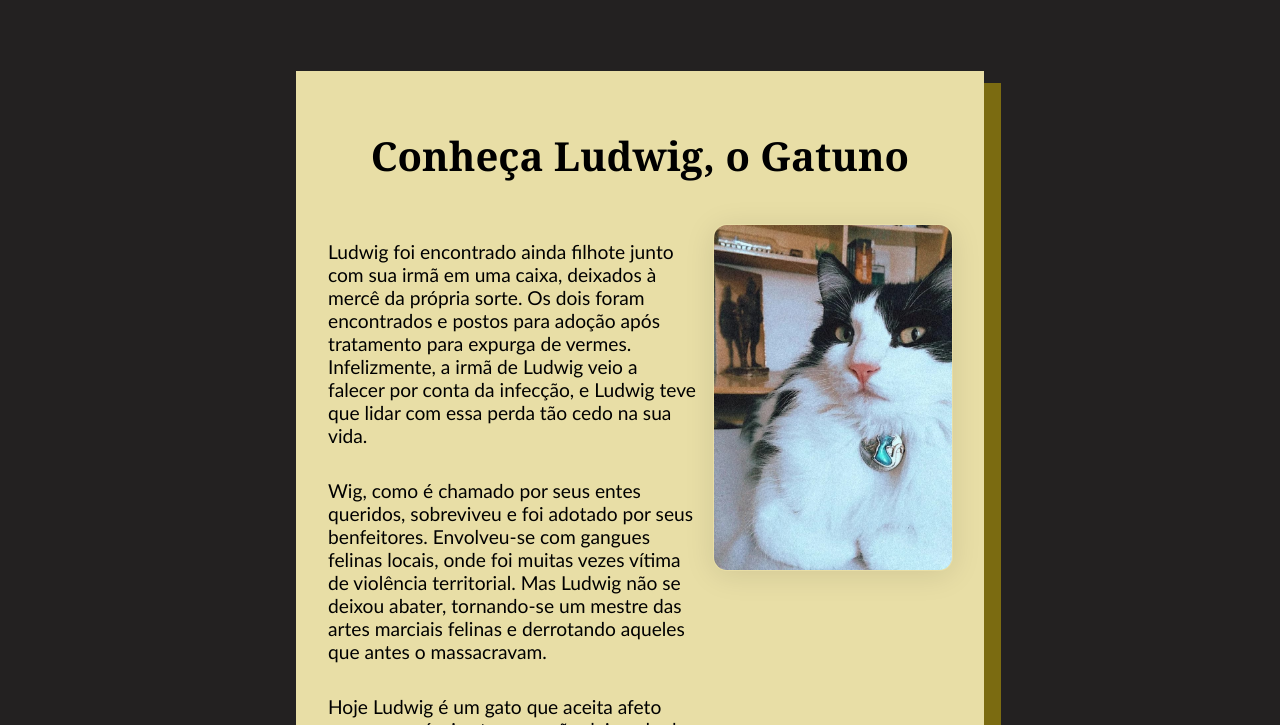
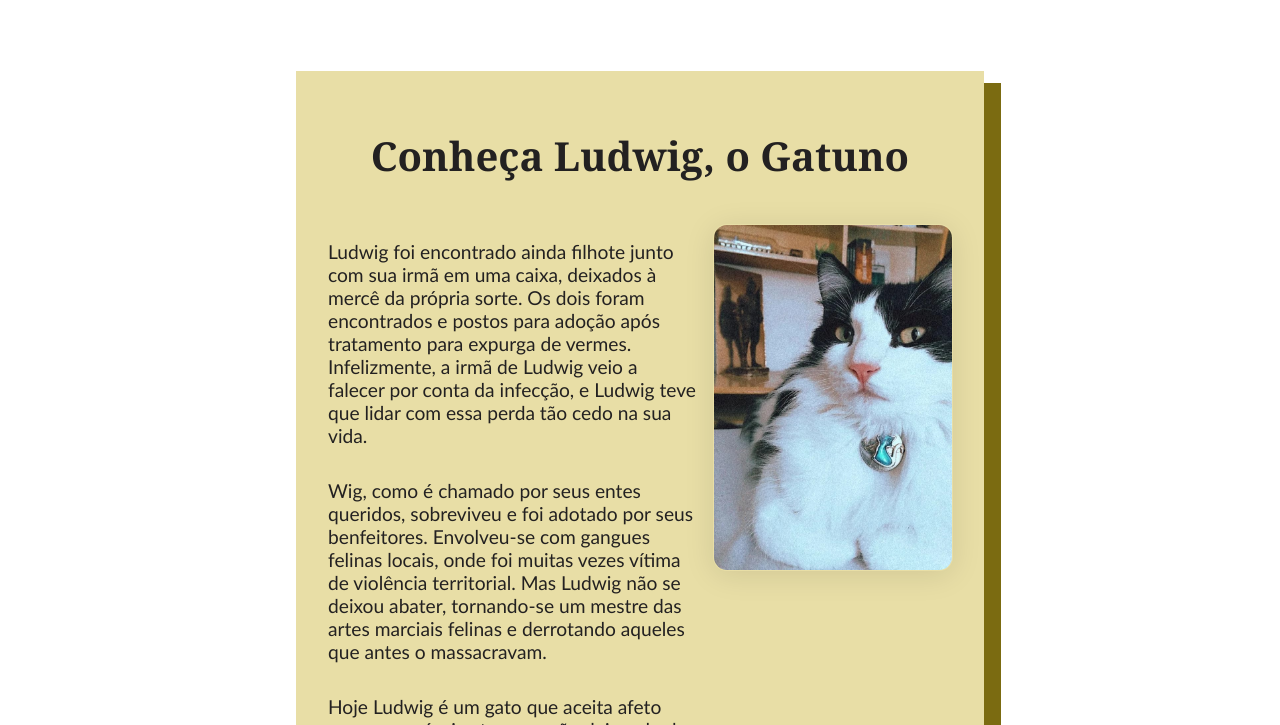
Before and after one commit to teoteoh/Ludwig-the-Cat, a plain HTML site: page index.html in a window 1280 px wide. Shown: the part 802-1527 px from the top of the page. Drawn offline with Linux system fonts and the light colour scheme.

Commit message:
fix background img

```diff
--- a/styles.css
+++ b/styles.css
@@ -19,7 +19,7 @@
 
   body {
     font-family:'Gill Sans', 'Gill Sans MT', Calibri, 'Trebuchet MS', sans-serif;
-    background-color: var(--black);
+    color: var(--black);
   }
 
   a:link, a:visited, a:hover {
```
